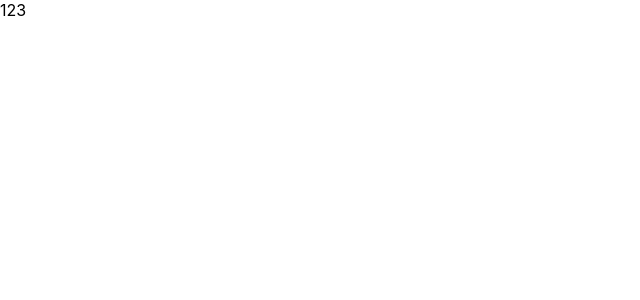
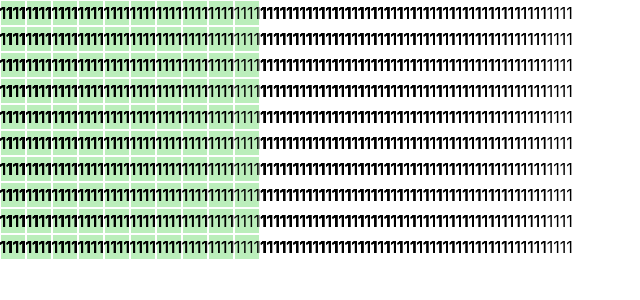
Before and after one commit to R3laxation/Simple-Sapper-Game, a React (Create React App) app: page / in a window 1280 px wide. Shown: the top 300 px of the page, without its empty margins (0-640 px from the left). Built offline with nearby package versions, Linux system fonts and the light colour scheme.

Commit message:
create enum Mask

```diff
--- a/src/App.tsx
+++ b/src/App.tsx
@@ -1,12 +1,53 @@
-import React from 'react';
+import React, {useState} from 'react';
+import {createField, Mine} from "./helpers/createField/createField";
+
+enum Mask {
+    Transparent,
+    Fill,
+    Flag,
+    Question
+}
+
+function App() {
+
+    const size = 10;
+    const dimension = new Array(size).fill(null);
+    const [field, setField] = useState<number[]>(() => createField(size));
+    const [mask, setMask] = useState<number[]>(() => new Array(size * size).fill(Mask.Fill));
 
 
-function App() {
-  return (
-    <div >
-        123
-    </div>
-  );
+    return (
+        <div>
+            {dimension.map((_, y) => {
+                return (
+                    <div key={y} style={{display: 'flex'}}>
+                        {dimension.map((_, x) => {
+                            return (
+                                <div key={x} style={{
+                                    display: 'flex',
+                                    justifyContent: 'center',
+                                    alignItems: 'center',
+                                    width: 24,
+                                    height: 24,
+                                    margin: 1,
+                                    backgroundColor: '#BEB'
+                                }}>
+                                    {
+                                        mask[y * size + x] !== Mask.Transparent
+                                            ? mask
+                                            : field[y * size + x] === Mine
+                                                ? <span>&#128163;</span>
+                                                : field[y * size + x]
+                                    }
+
+                                </div>
+                            )
+                        })}
+                    </div>
+                )
+            })}
+        </div>
+    );
 }
 
 export default App;
--- a/src/helpers/createField/createField.ts
+++ b/src/helpers/createField/createField.ts
@@ -1,6 +1,6 @@
 import React from 'react';
 
-const Mine = -1;
+export const Mine = -1;
 
 export const createField = (size: number): number[] => {
 
```
